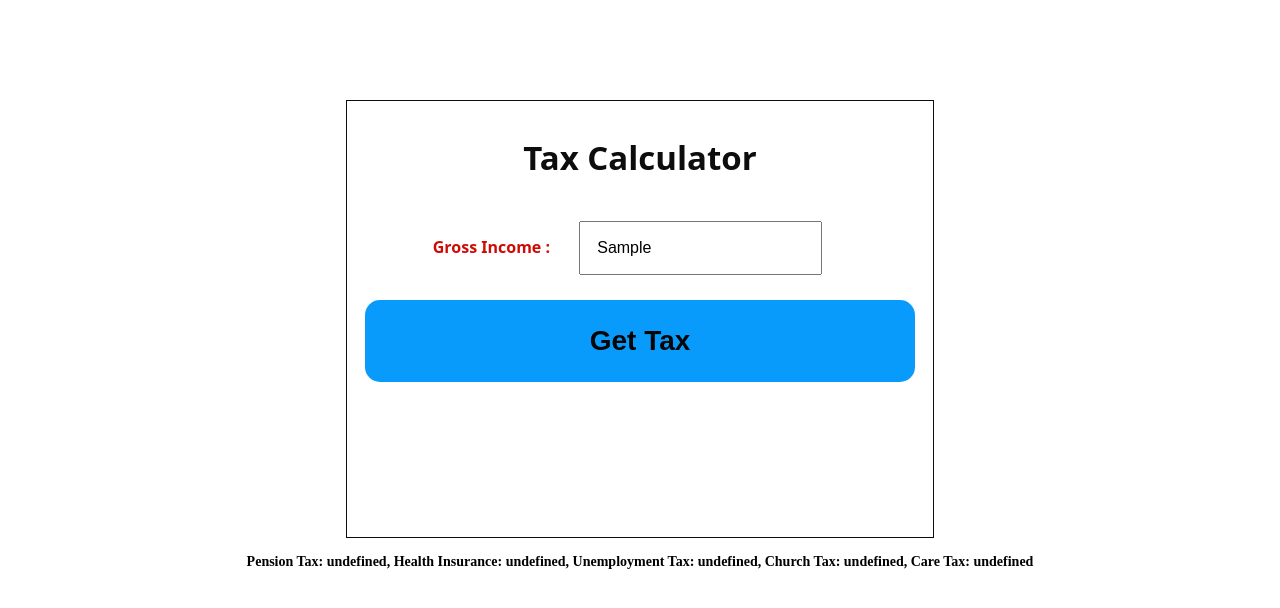
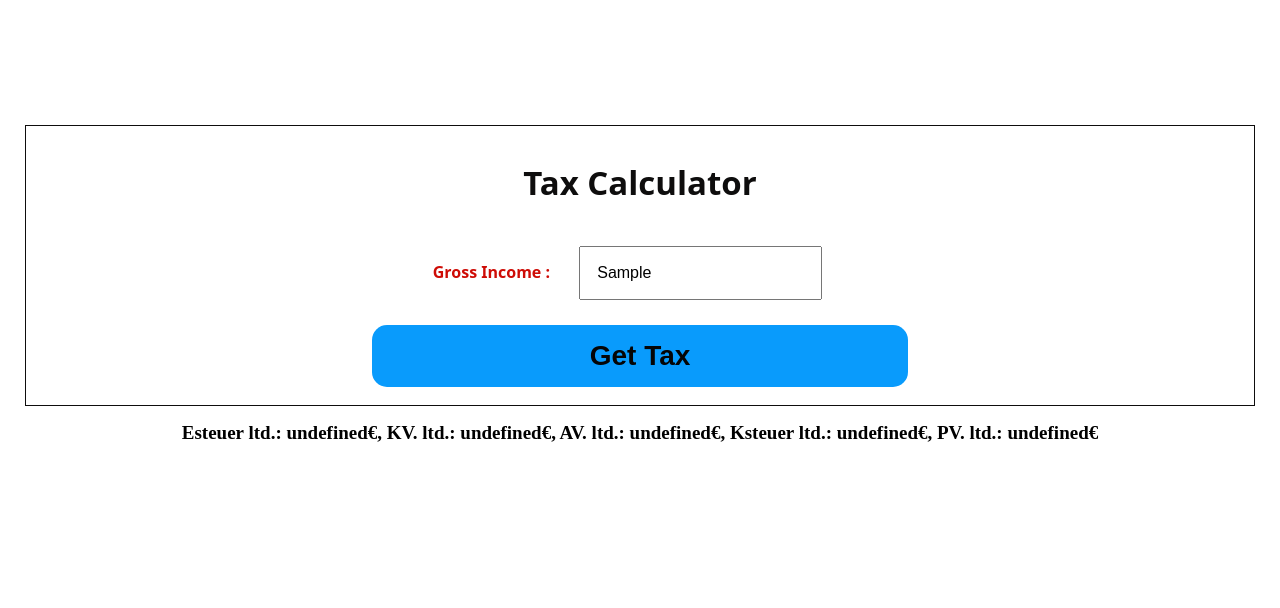
Before and after one commit to NodEm9/taxcalculator, a website: page src/index.html in a window 1280 px wide. Both pictures are taken after typing "Sample" into the empty fields and a click on the button "Get Tax". Drawn offline with Linux system fonts and the light colour scheme.

Commit message:
completed other tax category

```diff
--- a/lib/healthIns.js
+++ b/lib/healthIns.js
@@ -1,46 +1,20 @@
 const form = document.querySelector('.tax');
 const amountTaxable = document.querySelector('.input1');
-// const paMultiplier = document.querySelector('.input2');
 const submitBtn = document.querySelector('.submit-btn');
 const calculatedTax = document.querySelector('.result');
 
 
-let totalTaxSumation = null;
-
-function taxTotal(targetNum, numbers, memo={}) {
-    if(targetNum in memo) return memo[targetNum]
-    if(targetNum === 0) return [];
-    if(targetNum < 0) return null;
-
-    for(let num of numbers) {
-        const taxSum = targetNum - num;
-        const rememderTaxSum = taxTotal(taxSum, numbers, memo);
-        if(rememderTaxSum !== null) {
-            const taxSumation = [ ...rememderTaxSum, num]
-            if(totalTaxSumation === null || taxSumation.length < totalTaxSumation.length ) {
-                totalTaxSumation = taxSumation
-            }
-        }
-    }
-    memo[targetNum] = totalTaxSumation;
-    return totalTaxSumation;
+//Main access function
+function taxSubmitionDirectory(a, p) {
+  const _taxData = taxParcentage(a, p);
+  return _taxData;
 };
-
-console.log(taxTotal(7, [2, 4]))//null
-console.log(taxTotal(9, [2, 4, 3, 7]))//
-
-function taxSubmitionDirectory(a, p) {
-  const taxData = taxParcentage(a, p);
-
-  return taxData
-};
-
 
 const taxParcentage = (input1, p) => {
     //This section will handle user inputs. It take user input1 & input2
     //as two parameters of the taxWorkings() function that it's calling inside itself
     //and sets them to the value collected from user in the input fields
-    input1 = amountTaxable.value
+    input1 = amountTaxable.value;
     let allFunc = {
         penTax: pensionTax(input1, p),
         hthTax: healthTax(input1, p),
@@ -48,13 +22,17 @@ const taxParcentage = (input1, p) => {
         chTax: churchTax(input1, p),
         caTax: careTax(input1, p)
     };
+
+    const taxSum = allFunc.penTax + allFunc.hthTax + allFunc.unpTax + allFunc.chTax + allFunc.caTax;
+
+    console.log('Gesamtbeitrage: ', taxSum.toPrecision(5), '€')
     return(
     `
-        Pension Tax:      ${allFunc.penTax},
-        Health Insurance: ${allFunc.hthTax},
-        Unemployment Tax: ${allFunc.unpTax},
-        Church Tax:       ${allFunc.chTax},
-        Care Tax:         ${allFunc.caTax}
+        Esteuer ltd.: ${allFunc.penTax}€,
+        KV. ltd.:     ${allFunc.hthTax}€,
+        AV. ltd.:     ${allFunc.unpTax}€,
+        Ksteuer ltd.: ${allFunc.chTax}€,
+        PV. ltd.:     ${allFunc.caTax}€
      `
      );
 };
@@ -100,13 +78,13 @@ const careTax = (a, p) => {
     }
 };
 
-
 submitBtn.addEventListener('click', (e) => {
     e.preventDefault();
     setTimeout(() => {
-        calculatedTax.textContent = taxSubmitionDirectory(0, )
+        calculatedTax.textContent = taxSubmitionDirectory(0)
+        // calculatedTax.style.color = 'green';
         console.log(
-            `%cTax Paid: ${taxSubmitionDirectory()}`, " color: #000; color: green; font-size: 16px; font-weight: bold"
+            `%cTax Paid: ${taxSubmitionDirectory()}`, " color: green; font-size: 16px; font-weight: bold"
             );
     }, 1000);
 }, false);
--- a/src/style.css
+++ b/src/style.css
@@ -8,6 +8,7 @@ body {
     text-align: center;
     font-size: 50px;
     font-weight: bold;
+    padding: 25px;
 }
 
 h1 {
@@ -16,7 +17,7 @@ h1 {
 
 }
 
-.input1, .input2{
+.input1 {
     width: auto;
     margin: 25px;
     padding: 16px;
@@ -33,17 +34,15 @@ h1 {
 }
 
 .submit-btn {
+    width: 45%;
     background: rgb(9, 155, 252);
     color: rgb(5, 5, 5);
     font-size: 28px;
     font-weight: bold;
-    padding: 25px;
+    padding: 15px;
+    margin: auto;
     border-radius: 15px;
     border: none;
-}
-
-.submit-btn:hover {
-    transform: rotate(-40px) translate(50%, 50%);
 }
 
 p {
@@ -54,8 +53,8 @@ p {
 .tax {
     display: flex;
     flex-direction: column;
-    width: 550px;
-    height: 400px;
+    width: auto;
+    height: auto;
     margin: 0 auto;
     margin-top: 100px;
     padding: 18px;
@@ -68,7 +67,8 @@ p {
 
 .result {
     display: block;
+    flex-direction: row;
     margin-top: 16px;
     flex-wrap: wrap;
-    font-size: 14px;
+    font-size: 19px;
 }
```
